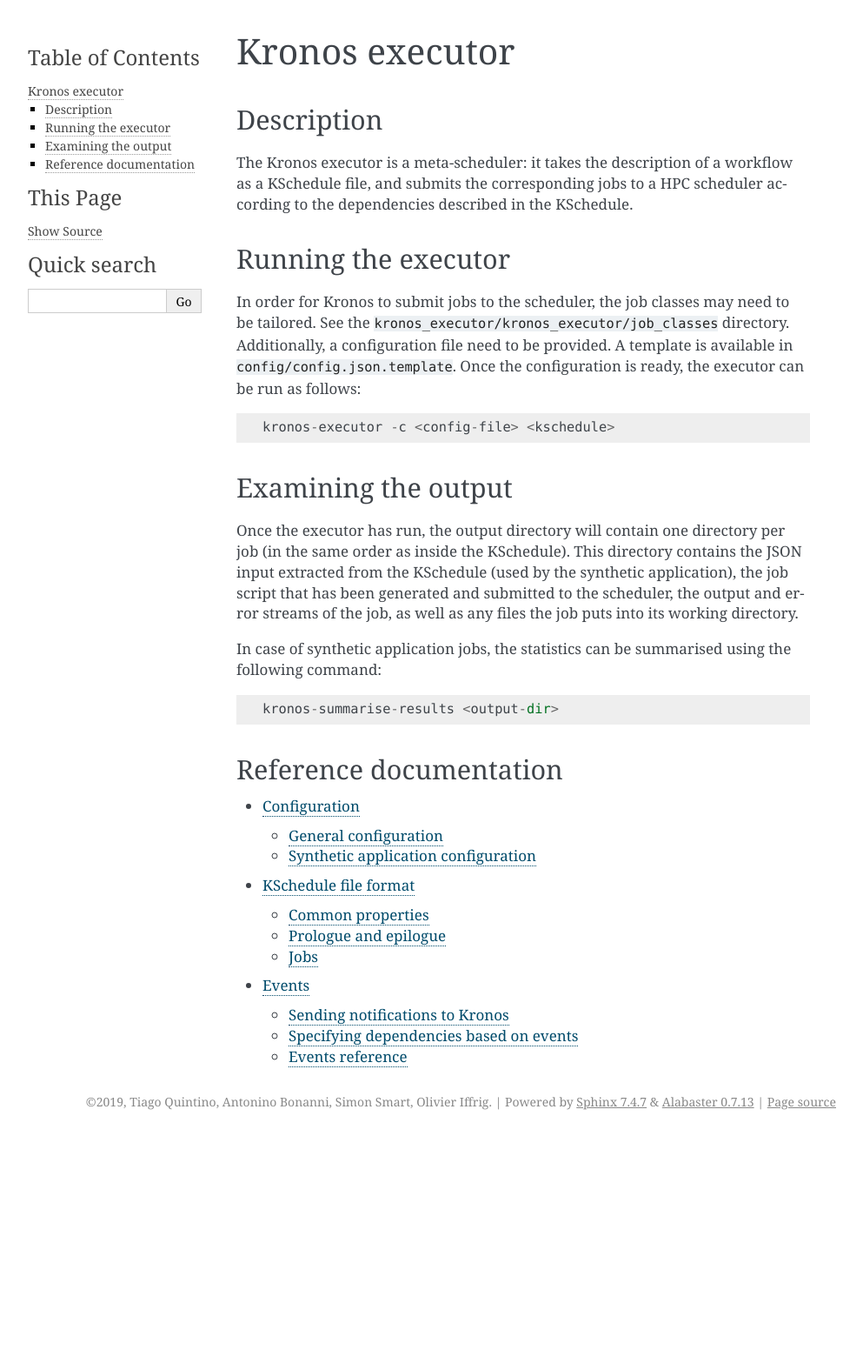
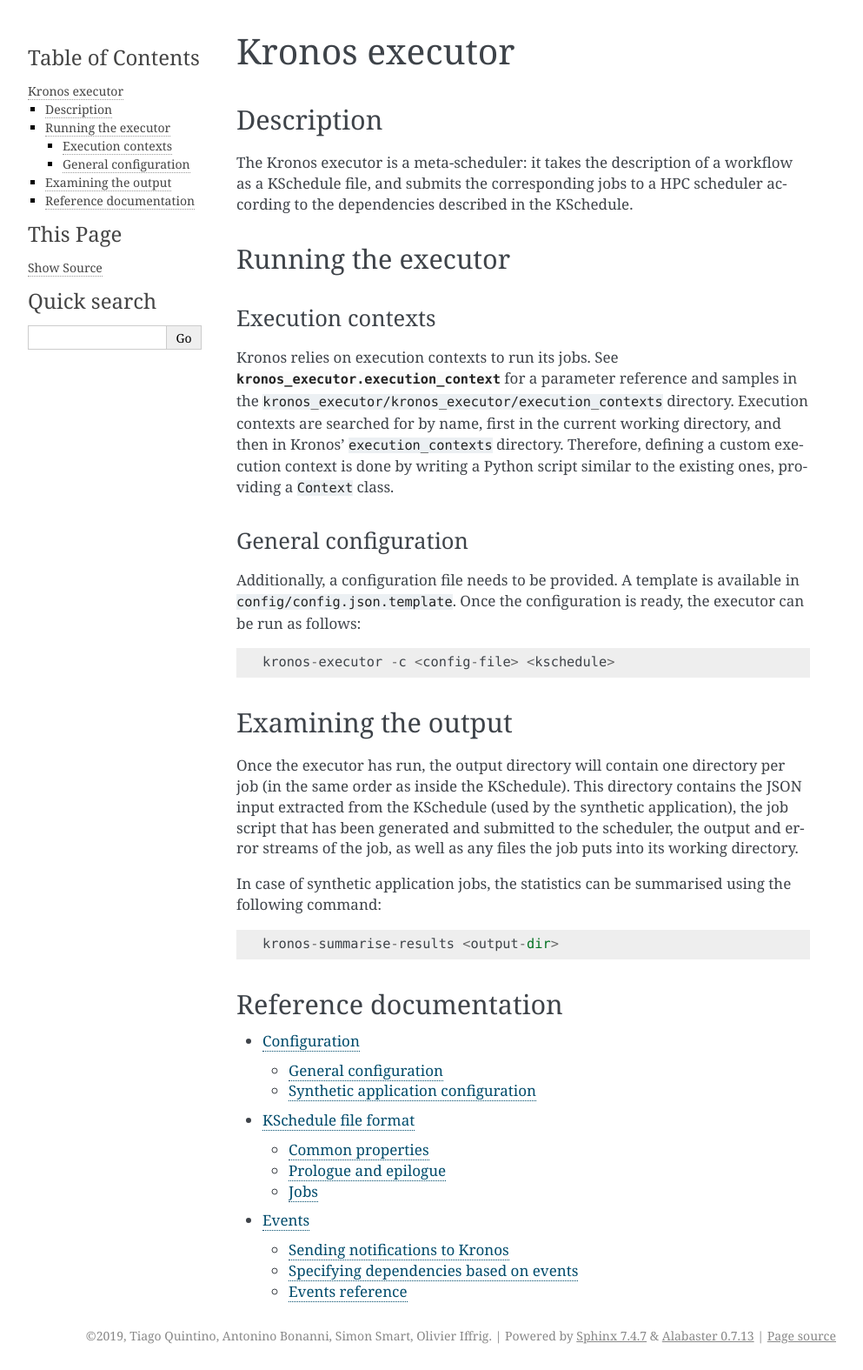
Before and after one commit to ecmwf/kronos, a Sphinx documentation site: the page built from docs/executor/index.rst, in a window 1280 px wide. Shown: the whole page at 87% size, without its empty margins (148-1141 px from the left). Built offline with Sphinx 7.4.7, drawn with Linux system fonts in a browser that asks for light colours; pages that are not in the unit, such as notebooks, are missing from menus; before the commit the page ends 1306 px from its top, so only the background shows below that.

Commit message:
Update documentation

```diff
--- a/README.rst
+++ b/README.rst
@@ -53,11 +53,6 @@
 
       kronos-format-config-exe -s
 
-- Setup the submit job template
-  - Examples of job submit templates (e.g. slurm.py and pbs.py) can be found in::
-
-      <src-dir>/kronos/executor/job_classes
-
 - run the executor::
 
     kronos-executor --config <executor-config-file> <path-to-kschedule-file>
--- a/docs/executor/index.rst
+++ b/docs/executor/index.rst
@@ -13,10 +13,21 @@
 Running the executor
 ====================
 
-In order for Kronos to submit jobs to the scheduler, the job classes may need to be tailored. See
-the ``kronos_executor/kronos_executor/job_classes`` directory. Additionally, a configuration file
-need to be provided. A template is available in ``config/config.json.template``. Once the
-configuration is ready, the executor can be run as follows::
+Execution contexts
+------------------
+
+Kronos relies on execution contexts to run its jobs. See :py:mod:`kronos_executor.execution_context`
+for a parameter reference and samples in the ``kronos_executor/kronos_executor/execution_contexts``
+directory. Execution contexts are searched for by name, first in the current working directory, and
+then in Kronos' ``execution_contexts`` directory. Therefore, defining a custom execution context is
+done by writing a Python script similar to the existing ones, providing a ``Context`` class.
+
+General configuration
+---------------------
+
+Additionally, a configuration file needs to be provided. A template is available in
+``config/config.json.template``.  Once the configuration is ready, the executor can be run as
+follows::
 
    kronos-executor -c <config-file> <kschedule>
 
```
Also changed, not shown: docs/executor/config.rst (+5 -7 lines), docs/executor/kschedule.rst (+4 -5 lines), docs/ref/kronos_executor.rst (+8 -16 lines), 2 other files.
